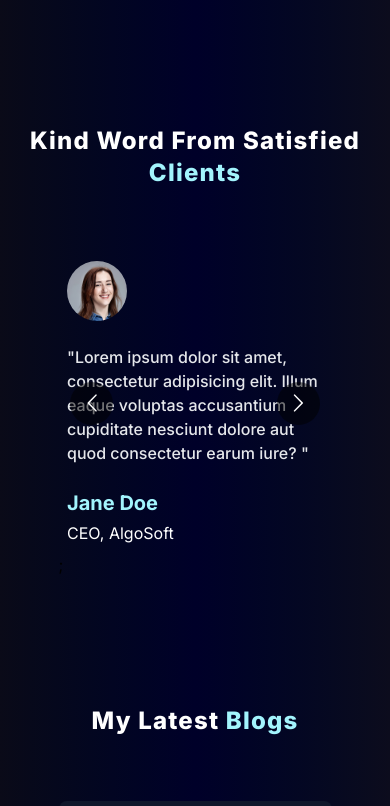
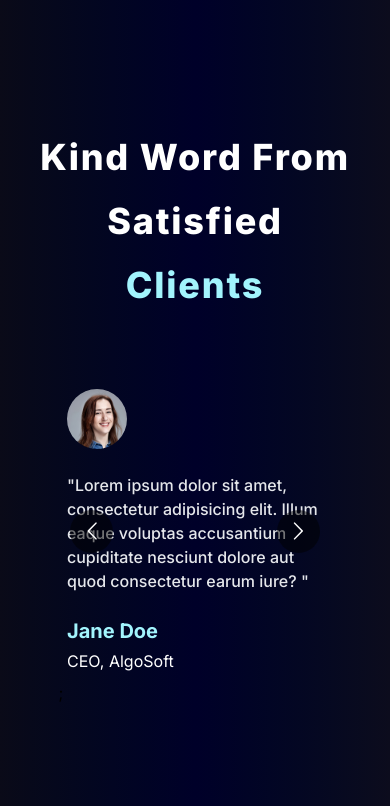
Before and after one commit to intisharmashrurTurjo/IntisharMashrurPortFolioNextJS, a Next.js app: page / in a window 390 px wide. Shown: the part 6440-7246 px from the top of the page. Built offline with nearby package versions, Linux system fonts and the light colour scheme.

Commit message:
wqqwt Mssawssfasf123cffdfdzczxfsdcfsd2323123s54452g

```diff
--- a/components/Helper/Home/Blog/Blog.tsx
+++ b/components/Helper/Home/Blog/Blog.tsx
@@ -5,7 +5,7 @@ import Image from 'next/image';
 const Blog = () => {
   return (
     <div className="pt-16 pb-16">
-      <h1 className="text-center font-roboto-mono tracking-wider text-2xl md:text-4xl xl:text-5xl font-extrabold text-white">My Latest <span className="text-cyan-200 tracking-wider">Blogs</span> </h1>
+      <h1 className="text-center font-roboto-mono tracking-wider text-4xl md:text-4xl xl:text-5xl font-extrabold text-white">My Latest <span className="text-cyan-200 tracking-wider">Blogs</span> </h1>
       <div className="w-[70%] mx-auto grid grid-cols-1 xl:grid-cols-3 xl:gap-4 gap-4 items-center mt-16">
         {/* Blog 1 */}
         <div>
--- a/components/Helper/Home/ClientReview/ClientReview.tsx
+++ b/components/Helper/Home/ClientReview/ClientReview.tsx
@@ -27,7 +27,7 @@ const responsive = {
 const ClientReview = () => {
   return (
     <div className="pt-16 mt-10 pb-16">
-      <h1 className="text-center font-roboto-mono tracking-wider text-2xl md:text-4xl xl:text-5xl font-extrabold text-white">Kind Word From Satisfied <br /><span className="text-cyan-200 tracking-wider">Clients</span> </h1>
+      <h1 className="text-center font-roboto-mono tracking-wider leading-16 text-4xl md:text-4xl xl:text-5xl font-extrabold text-white">Kind Word From Satisfied <br /><span className="text-cyan-200 tracking-wider">Clients</span> </h1>
       <div className="mt-16 w-[70%] mx-auto">
         <Carousel
   showDots={false}
```
